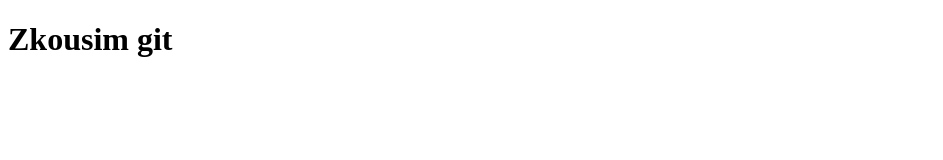
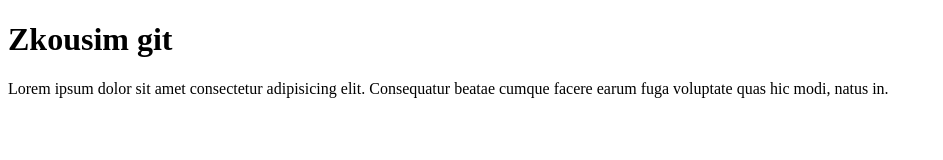
Before and after one commit to helena72/czechitas1, a plain HTML site: page index.html in a window 1280 px wide. Shown: the whole page, without its empty margins (0-943 px from the left). Drawn offline with Linux system fonts and the light colour scheme.

Commit message:
zkouska git druhy commit

```diff
--- a/index.html
+++ b/index.html
@@ -7,5 +7,6 @@
 </head>
 <body>
     <h1>Zkousim git</h1>
+    <p>Lorem ipsum dolor sit amet consectetur adipisicing elit. Consequatur beatae cumque facere earum fuga voluptate quas hic modi, natus in.</p>
 </body>
 </html>
```
